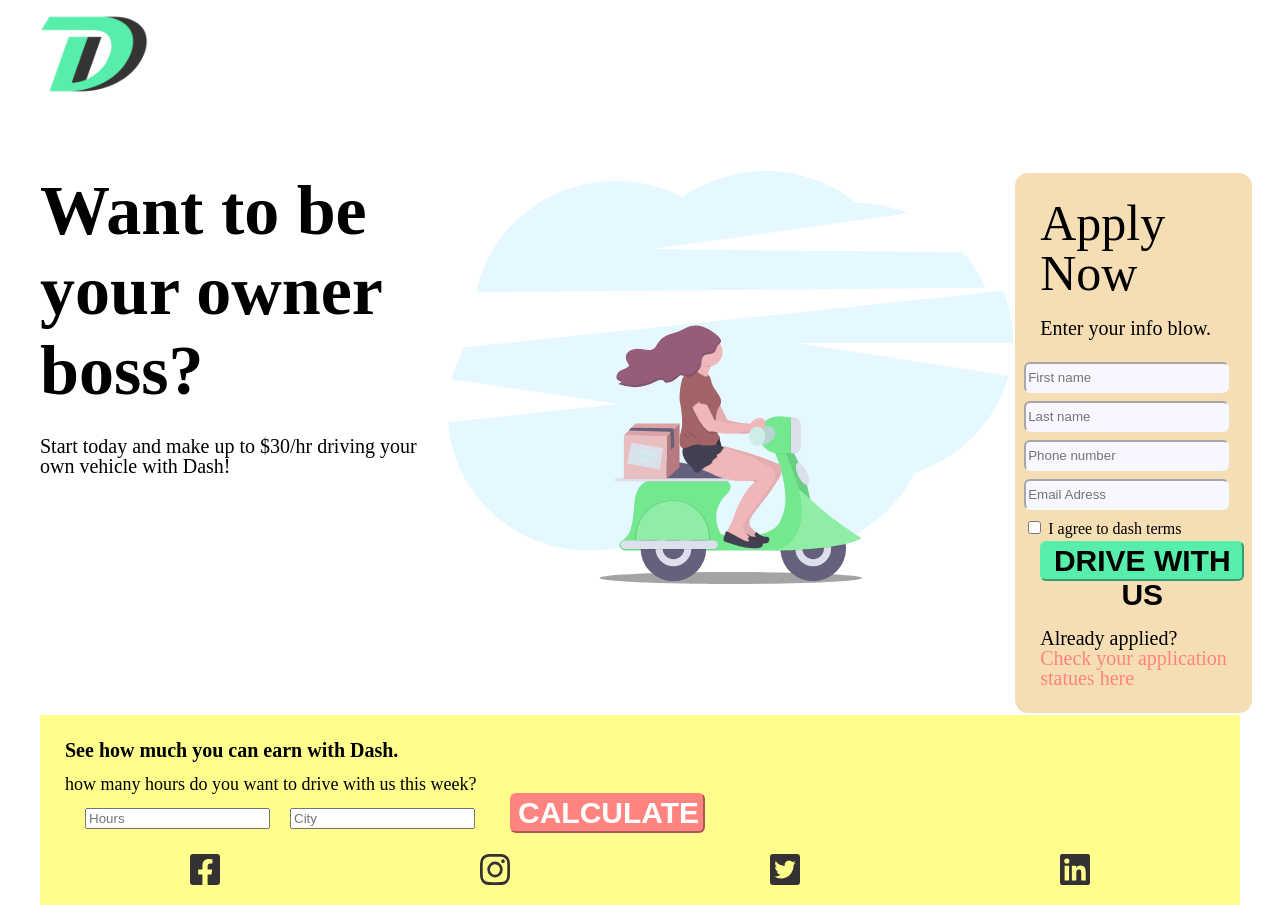
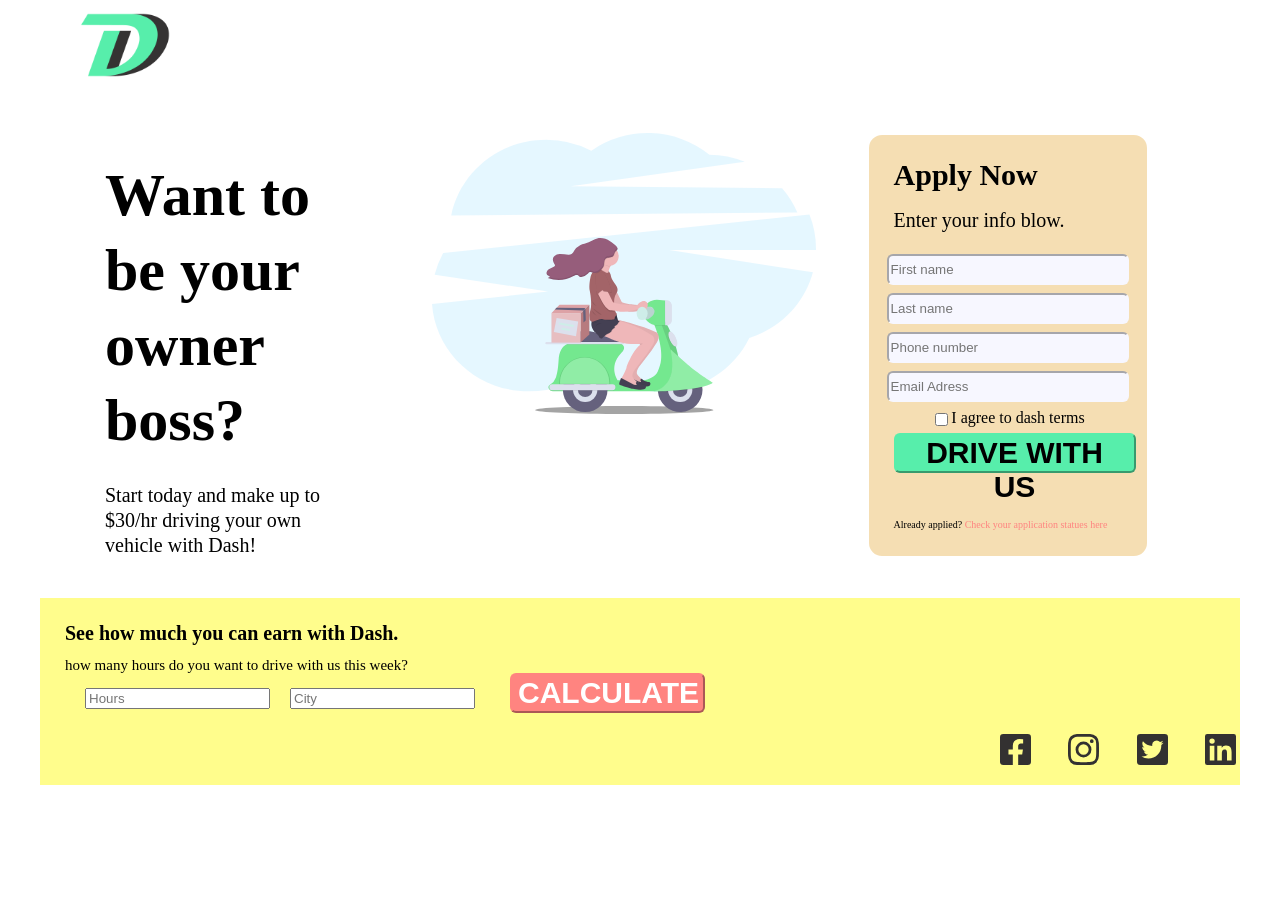
Before and after one commit to Rita426/Rita426.github.io, a plain HTML site: page project-directory/index.html in a window 1280 px wide. After the commit the page ends 800 px from the top, so only its background shows below. Drawn offline with Linux system fonts and the light colour scheme.

Commit message:
css update

```diff
--- a/project-directory/main.css
+++ b/project-directory/main.css
@@ -42,55 +42,61 @@ table {
 	border-spacing: 0;
 }
 
-/* ------------custom CSS ----------*/
+
+
 body {
     max-width: 1200px;
     margin: 0 auto;
     width: 95%;
 }
 
+
 .logo {
-    width: 30%;
+    width: 50%;
 }
 
-#main {
-    display: flex;
-    flex-direction: row;
-    margin-top: 60px;
-}
-
-#banner {
-    margin: 0, auto;
-}
 
 h1 {
-    font-size: 70px;
+    font-size: 90px;
     font-weight: bolder;
-    line-height: 80px;
-    padding-bottom: 10px;
-
+    margin-left: 25px;
 }
 
 .banner p {
-    font-size: 20px;
-    line-height: 20px;
-    padding-top: 15px;
+    margin-left: 25px;
+    font-size: 35px;
 }
 
 #background-image {
-    width: 100%;
+    width: 70%;
+    float: center;
+}
+
+.bike {
+   margin-left: 80px;
+}
+
+.apply {
+    display: flex;
+    justify-content: center;
 }
 
  form {
-    width: 100%;
+    width: 70%;
     padding: 5px;
     border: 2px solid white;
     border-radius: 15px;
     background-color:wheat;
 }
 
+.apply-form {
+    margin:
+}
+
 .apply-form-section {
     padding: 4px;
+    display: flex;
+    justify-content: center;
 }
 
 .apply-form-input {
@@ -107,7 +113,7 @@ h1 {
 }
 
 h2 {
-    font-size: 50px;
+    font-size: 60px;
     margin: 20px;
 }
 
@@ -131,6 +137,7 @@ button {
     margin-left: 20px;
 }
 
+
 span {
     color: #ff8480;
 }
@@ -141,19 +148,14 @@ footer {
 }
 
 h3 {
-    font-size: 20px;
+    font-size: 30px;
     font-weight: bolder;
     margin:15px;
 }
 
 footer p {
-    font-size: 18px;
+    font-size: 20px;
     margin-left: 15px;
-}
-
-#hours.hours {
-    display: flex;
-    flex-direction: row;
 }
 
 #hours-city {
@@ -182,9 +184,114 @@ footer p {
 
 
 
+@media screen and (min-width: 768px) and (max-width: 960px) {
+.logo {
+    margin-left: 10px;
+}
 
-@media screen and (min-width: 768px) and (max-width: 960px)
+h1 {
+    font-size: 90px;
+    margin: 40px;
+}
 
+.banner p {
+    font-size: 35px;
+    margin-left: 40px;
+}
 
+#background-image {
+    margin-left: 100px;
+}
 
-@media screen and (max-width: 768px)
+.check {
+    font-size: 15px;
+}
+
+h3 {
+    font-size: 20px;
+}
+
+footer p {
+    font-size: 20px;
+}
+
+#hours {
+    display: flex;
+    flex-direction: row;
+    margin: 5px;
+}
+
+.icons {
+    display: flex;
+    justify-content: space-between;
+    width: 35%;
+    margin-left: 250px;
+}
+}
+
+@media screen and (min-width: 960px) {
+    #logo {
+        width: 15%;
+        margin-left: 40px;
+    }
+
+    main {
+        margin: 40px;
+        display: flex;
+        flex-direction: row;
+    }
+
+    h1 {
+        font-size: 60px;
+        margin: 25px;
+        line-height: 75px;
+    }
+
+    .banner p {
+        font-size: 20px;
+        line-height: 25px;
+    }
+
+    #background-image{
+        width: 100%;
+        float: left;
+    }
+
+    .apply {
+        width: 100%;
+    }
+
+     h2 {
+         font-size: 30px;
+         font-weight: bolder;
+     }
+
+     .apply-info p {
+         font-size: 20px;
+     }
+
+     .apply-info .check {
+         font-size: 10px;
+     }
+
+     h3 {
+         font-size: 20px;
+     }
+
+     footer p {
+         font-size: 15px;
+     }
+
+#hours.hours {
+    display: flex;
+    flex-direction: row;
+    width: 40%;
+}
+
+.icons {
+    display: flex;
+    justify-content: flex-end;
+    justify-content: space-between;
+    width: 20%;
+    margin-left: 950px;
+}
```
